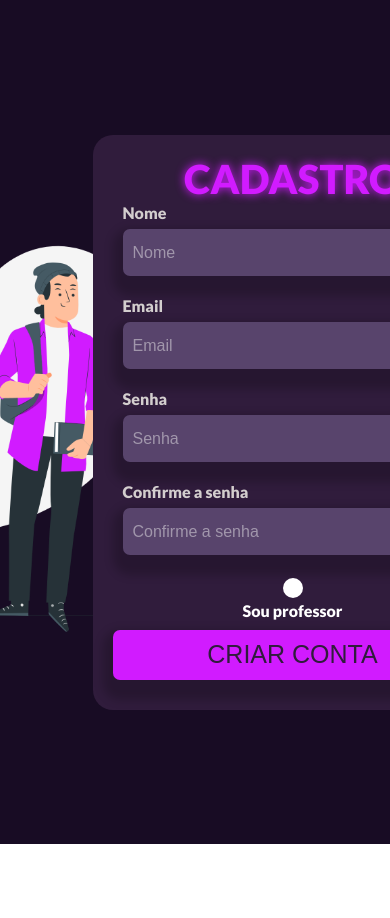
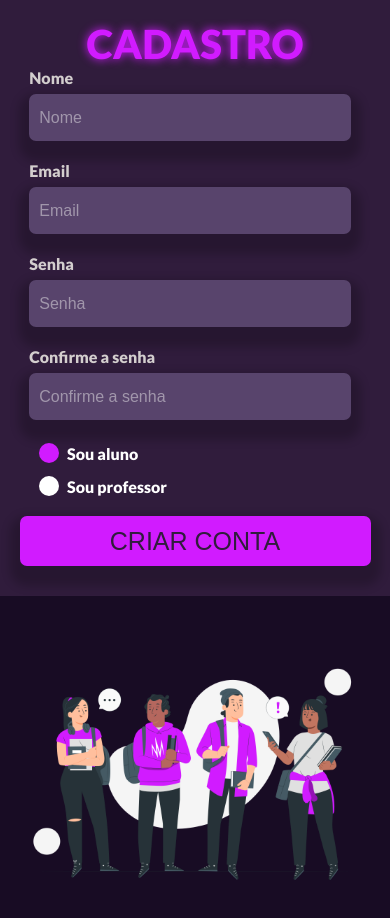
Before and after one commit to rcfvinicius/Near, a React (Create React App) app in the folder frontend/react-app/: page /cadastro in a window 390 px wide. Shown: the top 918 px of the page. Before the commit the page ends 844 px from the top, so only its background shows below. Built offline with nearby package versions, Linux system fonts and the light colour scheme.

Commit message:
17.08@LXN

```diff
--- a/frontend/react-app/src/components/Sidebar/Sidebar.css
+++ b/frontend/react-app/src/components/Sidebar/Sidebar.css
@@ -2,7 +2,6 @@
 /* main{
     display: flex;
     width: 100%;
-
     flex-direction: column;
 
 } */
--- a/frontend/react-app/src/pages/Area-do-aluno/Area-do-aluno.css
+++ b/frontend/react-app/src/pages/Area-do-aluno/Area-do-aluno.css
@@ -1,12 +1,8 @@
-#Area-do-aluno{
-    display: flex;
-    width: 100vw;
-    min-height:100vh;
-}
-
-
 #Area-do-aluno {
     font-family: Playfair, serif;
+    display: flex;
+    flex-direction: row;
+    min-height:100vh;
   }
   #Area-do-aluno #conteudo {
     display: flex;
--- a/frontend/react-app/src/pages/Cadastro/Cadastro.css
+++ b/frontend/react-app/src/pages/Cadastro/Cadastro.css
@@ -4,9 +4,8 @@
     margin:0;
     padding: 0;
     width: 100vw;
-    height: 100vh;
+    min-height: 100vh;
     max-width: 100vw;
-    max-height: 100vh;
     display: flex;
     align-items: center;
     justify-content: center;
@@ -18,7 +17,7 @@
 #Cadastro > section{
     border-radius: 0px;
     width: 100vw;
-    height: 100vh;
+    min-height: 100vh;
     padding: 20px;
     display:flex;
     flex-direction:row-reverse;
@@ -95,7 +94,7 @@
     font-size: 16px;
 }
 
-#Cadastro [type="checkbox"]{
+#Cadastro [type="radio"]{
     appearance: none;
     border-radius: 30px;
     width: 20px;
@@ -103,8 +102,24 @@
     background-color: white;
     padding: 10px;
 }
-#Cadastro [type="checkbox"]:checked{
+#Cadastro [type="radio"]:checked{
     background-color: var(--cor);
+}
+
+#Cadastro #radio-buttons{
+    display: flex;
+    align-self: flex-start;
+    flex-direction: column;
+}
+#Cadastro #radio-buttons > div{
+    display: flex;
+    align-items: center;
+    column-gap: 5px;
+    margin-bottom: 10px;
+    margin-left: 45px;
+}
+#Cadastro #radio-buttons label{
+    margin-top: 3px;
 }
 
 #Cadastro #parte2{
@@ -123,18 +138,48 @@
     }
     #Cadastro > section{
         flex-direction:column;
+        justify-content: flex-start;
     }
     #Cadastro #parte2 img{
         height: auto;
         width: 600px;
+
     }
 
     #Cadastro form{
-        margin-top: 550px;
+        margin-top: 0px;
         min-width: 500px;
+    }
+    #Cadastro #radio-buttons > div{
+        margin-left: 34px;
     }
 }
 
+
+
 @media screen and (max-width:571px){
-    /* terminar a parte pra celular */
+    #Cadastro{
+        overflow-y: auto;
+    }
+    #Cadastro > section{
+        flex-direction:column;
+        justify-content: flex-start;
+        padding: 0;
+    }
+    #Cadastro #parte2 img{
+        height: auto;
+        width: 350px;
+        min-width: 350px;
+    }
+
+    #Cadastro form{
+        margin-top: 0px;
+        min-width: 500px;
+        border-radius: 0;
+        width: 100%;
+        min-width: 300px;
+    }
+    #Cadastro #radio-buttons > div{
+        margin-left: 34px;
+    }
 }
--- a/frontend/react-app/src/pages/Cadastro/Cadastro.jsx
+++ b/frontend/react-app/src/pages/Cadastro/Cadastro.jsx
@@ -1,5 +1,5 @@
 import './Cadastro.css';
-import imagem from '../../assets/imagens/Students-pana.png'
+import imagem from '../../assets/imagens/Students-pana.png';//https://storyset.com/illustration/students/pana
 
 export default function Cadastro(){
 
@@ -25,7 +25,11 @@ export default function Cadastro(){
                 <label htmlFor="senha-confirm"><h5>Confirme a senha</h5></label>
                 <input id="senha-confirm" type="password" name="senha-confirm" placeholder="Confirme a senha" required/>
             </div>
-            <input type="checkbox" value="professor"/>Sou professor
+            <div id="radio-buttons">
+            <div><input type="radio" name="role" id='r-aluno' value="aluno" defaultChecked/><label htmlFor='r-aluno'>Sou aluno</label></div>
+            <div><input type="radio" name="role" id='r-professor' value="professor"/><label htmlFor='r-professor'>Sou professor</label></div>
+            </div>
+
             <input id="submit-btn" value="CRIAR CONTA" type="submit"/>
         </form>
         <div id="parte2">
```
